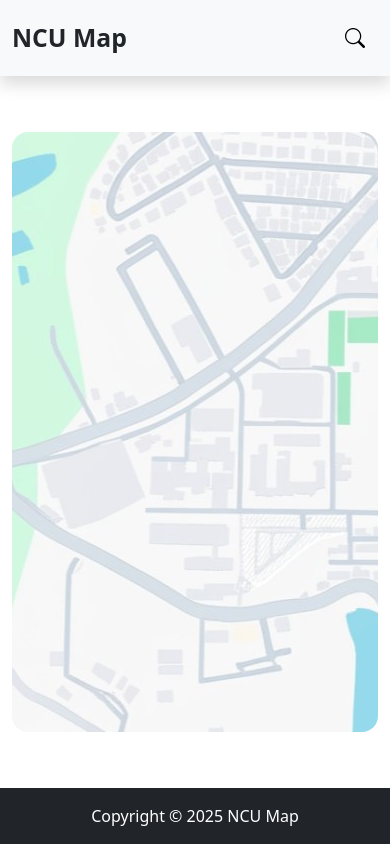
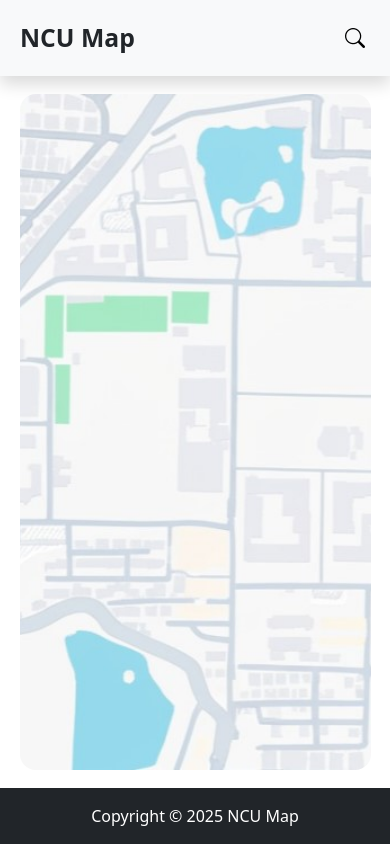
Before and after one commit to eric202501/hw-sd3, a Vue app: page / in a window 390 px wide. Built offline with nearby package versions, Linux system fonts and the light colour scheme.

Commit message:
Fix phone view problem

```diff
--- a/src/App.vue
+++ b/src/App.vue
@@ -1,24 +1,26 @@
 <script setup>
-import MapCanvas from './components/MapCanvas.vue'
+  import MapCanvas from './components/MapCanvas.vue'
 </script>
 
 <template>
-  <div class="d-flex flex-column min-vh-100">
+  <div id="app" class="d-flex flex-column">
     <header class="bg-light shadow py-3">
       <div class="container d-flex justify-content-between align-items-center">
-        <h2 class="fw-bold m-0">NCU Map</h2>
+        <h2 class="fw-bold m-0 px-2">NCU Map</h2>
         <button class="btn btn-link"><i class="bi bi-search fs-5 text-black"></i></button>
       </div>
     </header>
-
-    <main class="container d-flex flex-grow-1 justify-content-center align-items-center my-5">
-      <div class="d-flex rounded-4 overflow-hidden">
-        <MapCanvas />
-      </div>
+    <main class="d-flex flex-grow-1 justify-content-center align-items-center">
+      <MapCanvas />
     </main>
-
-    <footer class="bg-dark text-white text-center mt-auto py-3">
+    <footer class="bg-dark text-white text-center py-3">
       <p class="m-0">Copyright &copy; 2025 NCU Map</p>
     </footer>
   </div>
 </template>
+
+<style>
+  html, body, #app {
+    height: 100%;
+  }
+</style>
--- a/src/components/MapCanvas.vue
+++ b/src/components/MapCanvas.vue
@@ -17,20 +17,14 @@
     },
     mounted() {
       this.canvas = this.$refs.map;
-      this.touch = window.matchMedia("(pointer: coarse)").matches;
       this.image = new Image();
       this.image.src = mapImg;
       this.image.onload = () => {
-        let imageScale = Math.max(this.canvas.width / this.image.width, this.canvas.height / this.image.height);
-        this.imageWidth = this.image.width * imageScale;
-        this.imageHeight = this.image.height * imageScale;
-        this.draw();
+        window.addEventListener('resize', this.resize);
+        this.resize();
       };
     },
     methods: {
-      getDistance(point1, point2) {
-        return Math.sqrt((point2.clientX - point1.clientX) ** 2 + (point2.clientY - point1.clientY) ** 2);
-      },
       draw() {
         this.width = this.imageWidth * this.scaleSize;
         this.height = this.imageHeight * this.scaleSize;
@@ -40,11 +34,26 @@
         ctx.clearRect(0, 0, this.canvas.width, this.canvas.height);
         ctx.drawImage(this.image, this.offsetX, this.offsetY, this.width, this.height);
       },
+      resize() {
+        this.touch = window.matchMedia("(pointer: coarse)").matches;
+        this.canvas.width = this.canvas.clientWidth;
+        this.canvas.height = this.canvas.clientHeight;
+        let imageScale = Math.max(this.canvas.width / this.image.width, this.canvas.height / this.image.height);
+        this.imageWidth = this.image.width * imageScale;
+        this.imageHeight = this.image.height * imageScale;
+        this.offsetX = this.canvas.width / 2 - this.imageWidth / 2;
+        this.offsetY = this.canvas.height / 2 - this.imageHeight / 2;
+        this.draw();
+      },
+      distance(a, b) {
+        return Math.sqrt((b.clientX - a.clientX) ** 2 + (b.clientY - a.clientY) ** 2);
+      },
       pressed(e) {
+        e.preventDefault();
         if (this.touch) {
           if (e.touches.length > 1) {
             this.pinching = true;
-            this.lastDistance = this.getDistance(e.touches[0], e.touches[1]);
+            this.lastDistance = this.distance(e.touches[0], e.touches[1]);
           }
           e = e.touches[0];
         }
@@ -60,7 +69,7 @@
       move(e) {
         if (this.touch) {
           if (this.pinching) {
-            let newDistance = this.getDistance(e.touches[0], e.touches[1]);
+            let newDistance = this.distance(e.touches[0], e.touches[1]);
             this.scaleFactor *= newDistance / this.lastDistance;
             this.scaleFactor = Math.max(1, Math.min(this.scaleFactor, 5));
             this.lastDistance = newDistance;
@@ -131,22 +140,30 @@
 </script>
 
 <template>
-  <canvas ref="map" width="900" height="600"
+  <div class="canvas-container d-flex rounded-4 overflow-hidden m-3">
+    <canvas ref="map" class="w-100 h-100"
       @mousedown="pressed"
       @mouseup="released"
       @mouseleave="released"
       @mousemove="move"
+      @wheel="wheel"
       @touchstart="pressed"
       @touchend="released"
       @touchmove="move"
-    @wheel="wheel"
       @contextmenu.prevent>
     </canvas>
+  </div>
 </template>
 
-<style>
-  canvas {
-    touch-action: none;
-    cursor: grab;
+<style scoped>
+.canvas-container {
+  width: 90%;
+  height: 95%;
+}
+@media (min-width: 768px) {
+  .canvas-container {
+    width: 900px;
+    height: 600px;
+  }
 }
 </style>
```
Lines whose indentation alone changed are shown as unchanged.
